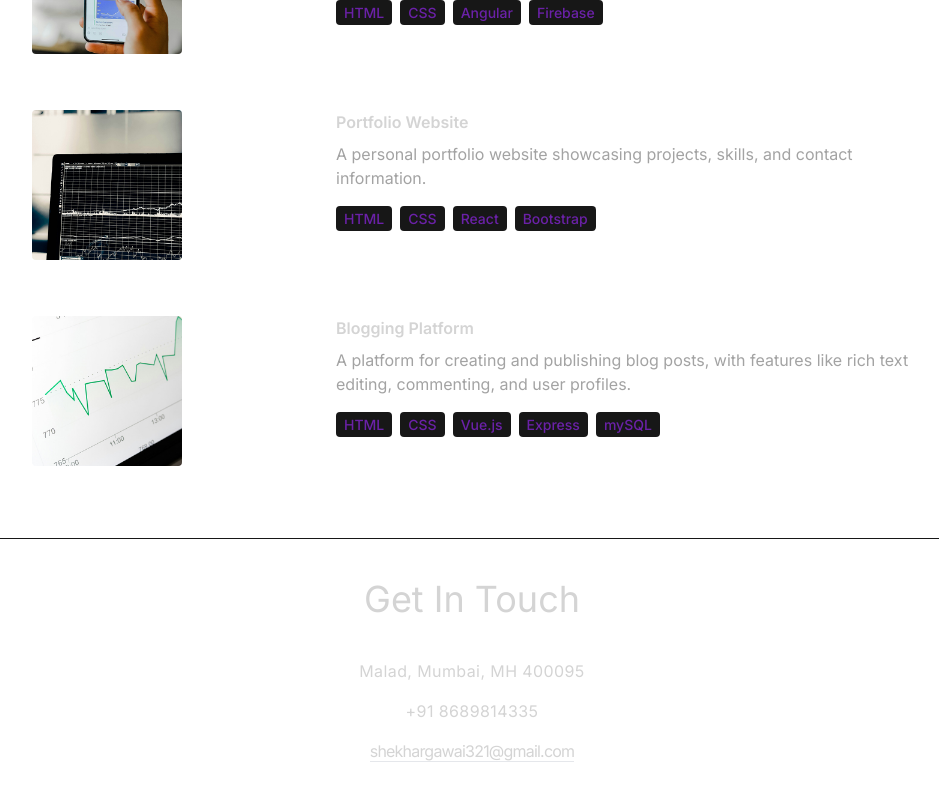
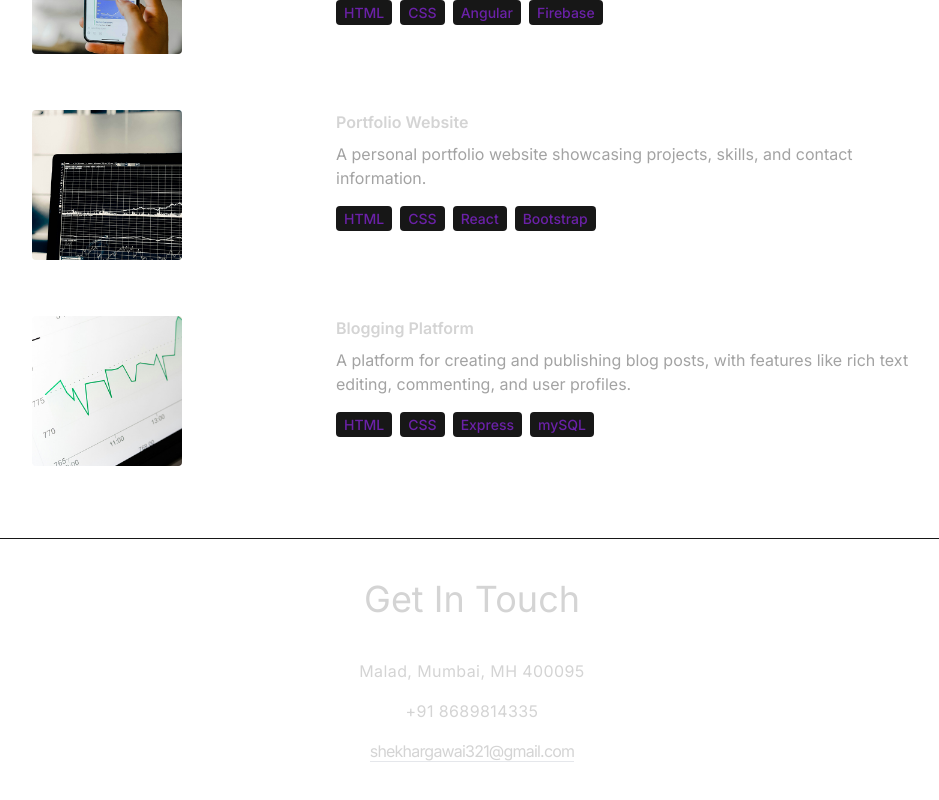
Before and after one commit to shekhar8689/react-portfolio-main, a React (Vite) app: page / in a window 1280 px wide. Shown: the part 3658-4458 px from the top of the page, without its empty margins (168-1107 px from the left). Built offline with nearby package versions, Linux system fonts and the light colour scheme.

Commit message:
first commit

```diff
--- a/src/constants/index.js
+++ b/src/constants/index.js
@@ -65,7 +65,7 @@ export const PROJECTS = [
     image: project4,
     description:
       "A platform for creating and publishing blog posts, with features like rich text editing, commenting, and user profiles.",
-    technologies: ["HTML", "CSS", "Vue.js", "Express", "mySQL"],
+    technologies: ["HTML", "CSS", "Express", "mySQL"],
   },
 ];
 
```
